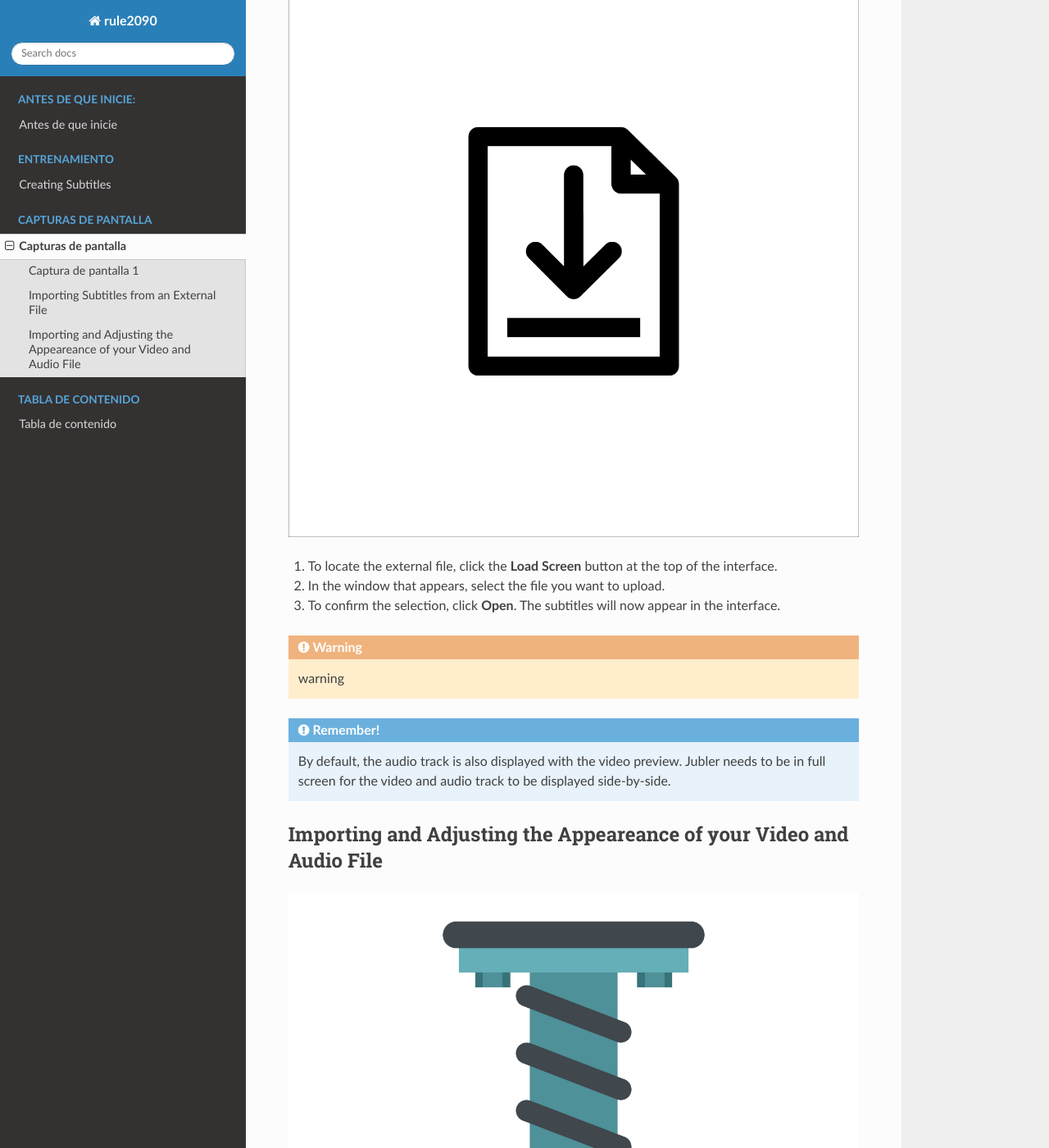
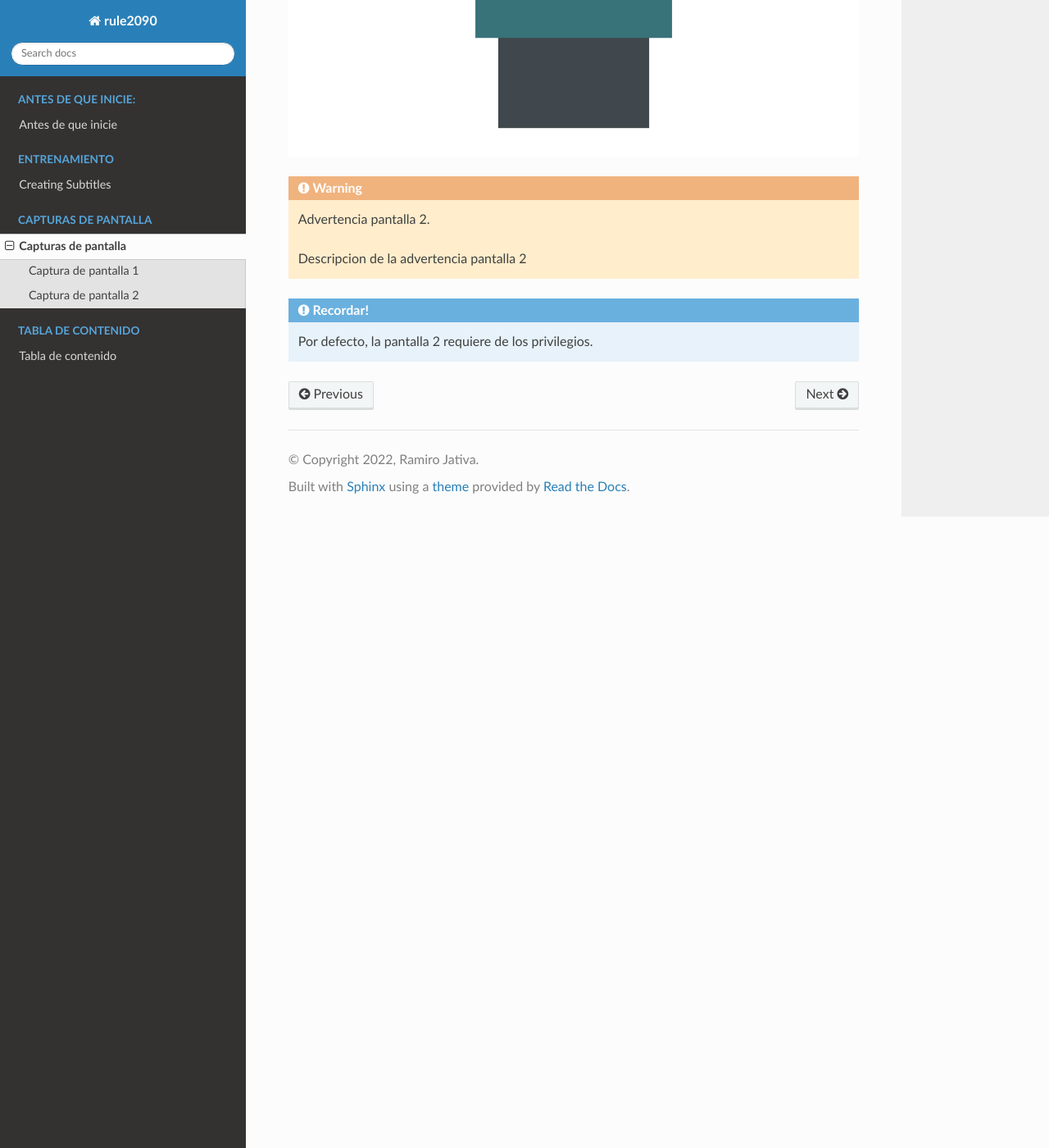
Before and after one commit to jativar/myproject, a Sphinx documentation site: the page built from docs/capturas_de_pantalla.rst, in a window 1280 px wide and 1400 px high, scrolled down 2036 px. Shown: the whole window at 82% size. Built offline with Sphinx 7.4.7 and the Read the Docs theme 2.0.0, drawn with Linux system fonts in a browser that asks for light colours; some of the changed text lies outside the part shown.

Commit message:
pantallas

```diff
--- a/docs/capturas_de_pantalla.rst
+++ b/docs/capturas_de_pantalla.rst
@@ -8,14 +8,6 @@ Ejemplos de capturas de pantalla.
 * :ref:`Captura de pantalla 3 <pantalla_1>`
 * :ref:`Captura de pantalla 4 <pantalla_1>`
 * :ref:`Captura de pantalla 5 <pantalla_1>`
-
-
-
-This video will teach you everything you need to know about creating subtitles, but if you prefer reading the instrucctions instead, keep scrolling down.
-
-.. raw:: html
-
-   <iframe width="560" height="315" src="https://www.youtube.com/embed/DSIuLnoKLd8" title="YouTube video player" frameborder="0" allow="accelerometer; autoplay; clipboard-write; encrypted-media; gyroscope; picture-in-picture" allowfullscreen></iframe>
 
 
 
@@ -39,36 +31,21 @@ Descripcion de la pantalla 1.
    Por defecto, la pantalla 1 requiere de los privilegios.
 
 
+.. _pantalla_2:
 
+Captura de pantalla 2
+---------------------
 
-2. 2. A new, blank file will appear.
-
-Importing Subtitles from an External File
------------------------------------------
-
-If you already have your subtitles typed out in a text file (e.g.), Notepad), you can import the file into Jubler.
-
-.. image:: /images/import_file.png
-
-1. To locate the external file, click the **Load Screen** button at the top of the interface.
-2. In the window that appears, select the file you want to upload.
-3. To confirm the selection, click **Open**. The subtitles will now appear in the interface.
-
-.. warning::
-
-   warning
-
-.. admonition:: Remember!
-
-   By default, the audio track is also displayed with the video preview. Jubler needs to be in full screen for the video and audio track to be displayed side-by-side.
-
-
-
-
-Importing and Adjusting the Appeareance of your Video and Audio File
---------------------------------------------------------------------
+Descripcion de la pantalla 2.
 
 .. image:: /images/adjust.png
 
-1. Click on the aye button.
-2. To choose your movie file, click **Browse** to the rigth of the text field.
+
+.. warning:: Advertencia pantalla 2.
+
+   Descripcion de la advertencia pantalla 2
+
+
+.. admonition:: Recordar!
+
+   Por defecto, la pantalla 2 requiere de los privilegios.
```
Also changed, not shown: 7 other files.
